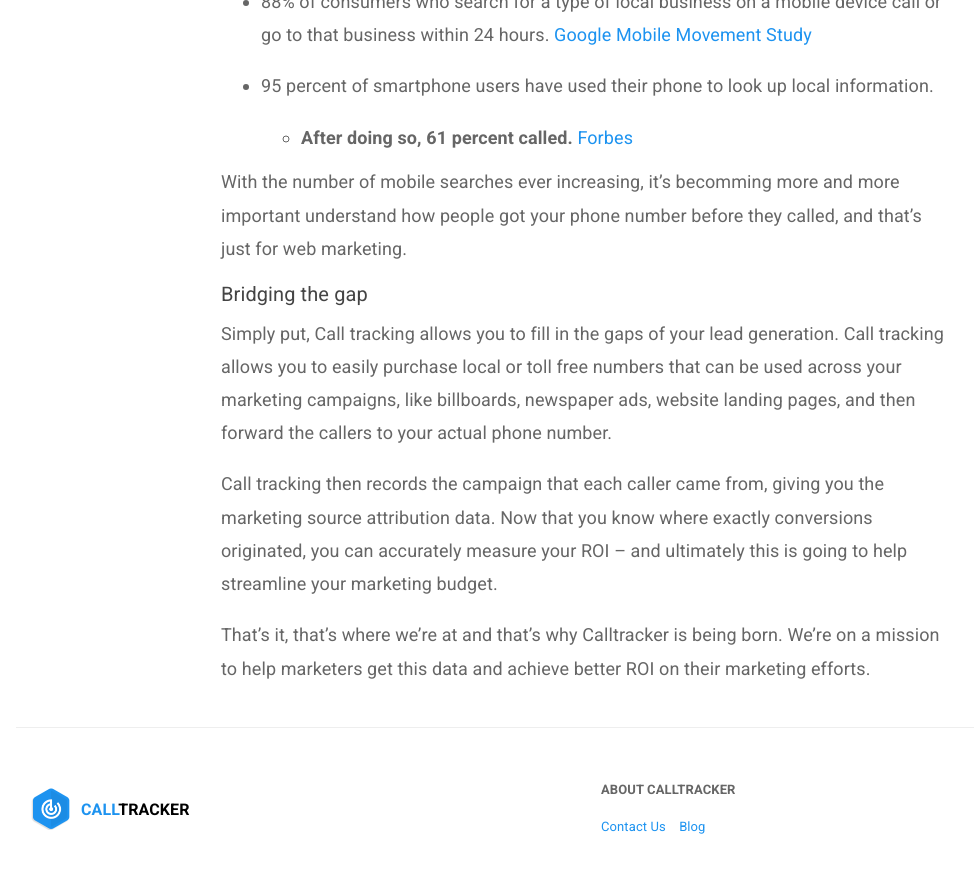
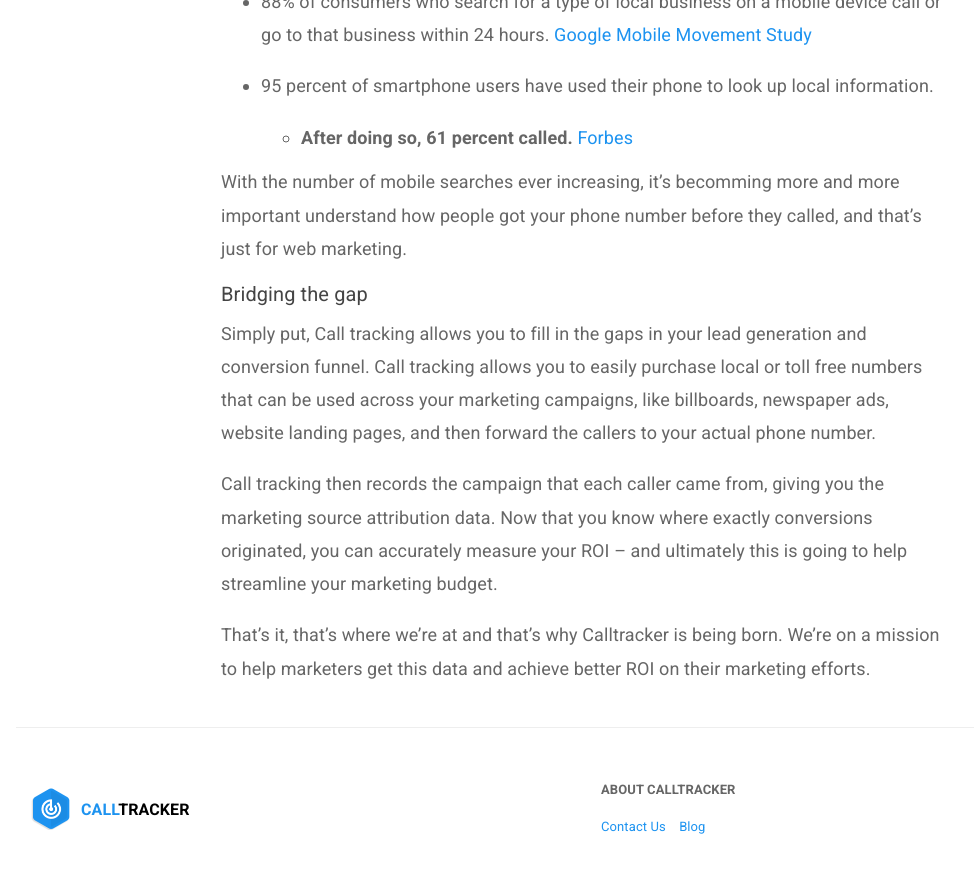
Before and after one commit to sumonst21/calltrackerio-site, a Jekyll site: the page built from _posts/2015-05-03-what-is-call-tracking-why-should-i-care.md, in a window 1280 px wide and 900 px high, scrolled down 781 px. Shown: the top 873 px of the window, without its empty margins (54-1028 px from the left). Built offline with Jekyll 4.4.1, drawn with Linux system fonts in a browser that asks for light colours; nearby versions of some CDN libraries; library files that are not in the unit come from our copies; comment, search, counter and statistics services are not loaded.

Commit message:
update article

```diff
--- a/_posts/2015-05-03-what-is-call-tracking-why-should-i-care.md
+++ b/_posts/2015-05-03-what-is-call-tracking-why-should-i-care.md
@@ -29,7 +29,7 @@ With the number of mobile searches ever increasing, it's becomming more and more
 
 ##### Bridging the gap
 
-Simply put, Call tracking allows you to fill in the gaps of your lead generation. Call tracking allows you to easily purchase local or toll free numbers that can be used across your marketing campaigns, like billboards, newspaper ads, website landing pages, and then forward the callers to your actual phone number.
+Simply put, Call tracking allows you to fill in the gaps in your lead generation and conversion funnel. Call tracking allows you to easily purchase local or toll free numbers that can be used across your marketing campaigns, like billboards, newspaper ads, website landing pages, and then forward the callers to your actual phone number.
 
 Call tracking then records the campaign that each caller came from, giving you the marketing source attribution data. Now that you know where exactly conversions originated, you can accurately measure your ROI – and ultimately this is going to help streamline your marketing budget.
 
```
